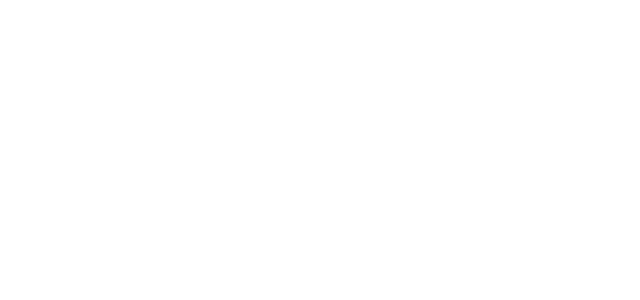
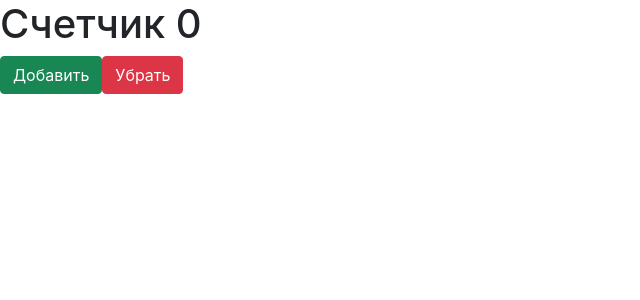
Before and after one commit to baikov98/ReactHooks, a React (Create React App) app: page / in a window 1280 px wide. Shown: the top 300 px of the page, without its empty margins (0-640 px from the left). Built offline with nearby package versions, Linux system fonts and the light colour scheme.

Commit message:
useState

```diff
--- a/src/App.js
+++ b/src/App.js
@@ -1,9 +1,22 @@
-import React from 'react'
+import React, { useState } from 'react'
 
 function App() {
+  const [counter, setCounter ]= useState(0)
+
+  function increment() {
+    setCounter((prevCounter) => {
+        return prevCounter + 1
+    })
+
+  }
+  function decrement() {
+    setCounter(counter-1)
+  }
   return (
     <div>
-
+      <h1>Счетчик {counter}</h1>
+      <button onClick={increment} className='btn btn-success'>Добавить</button>
+      <button onClick={decrement} className='btn btn-danger'>Убрать</button>
     </div>
   )
 }
```
